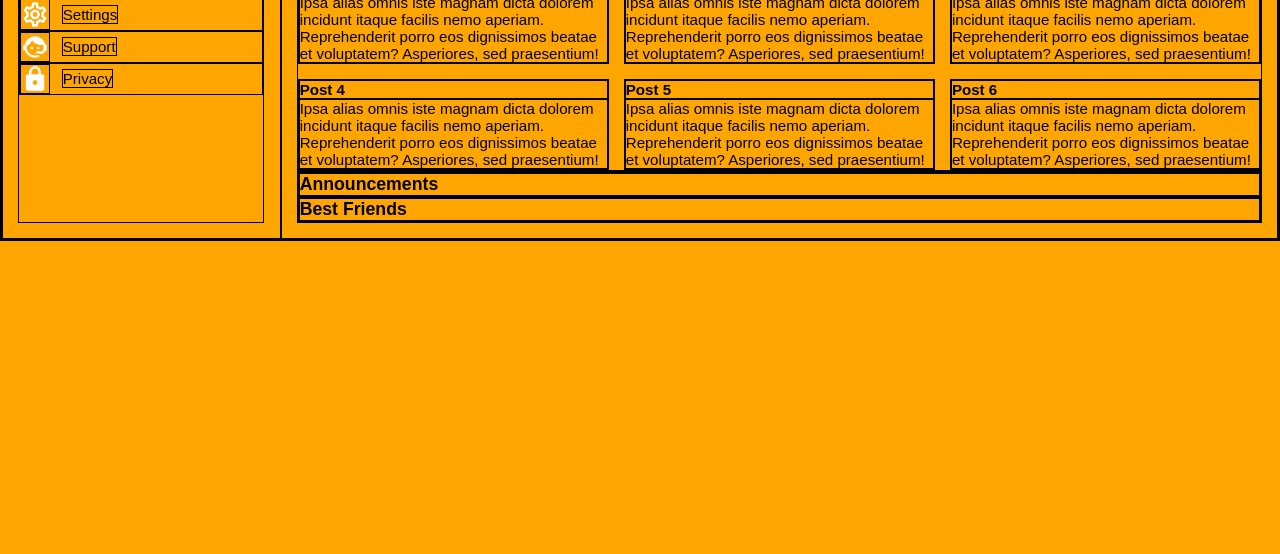
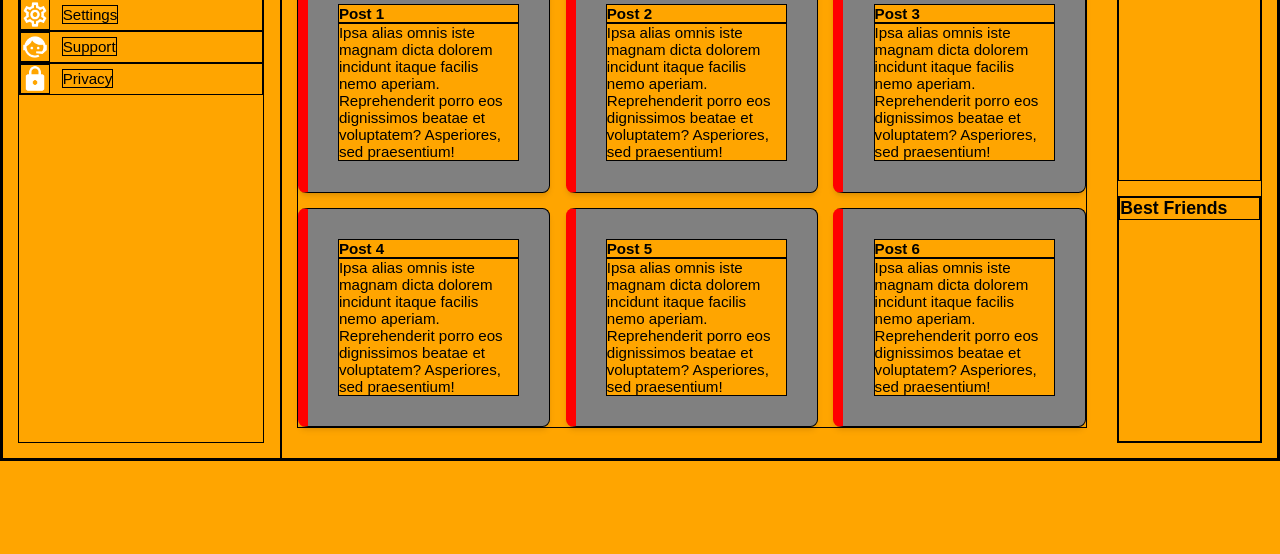
Before and after one commit to hosepeeg/admin-dashboard, a plain HTML site: page index.html in a window 1280 px wide. Shown: the part 246-800 px from the top of the page. Drawn offline with Linux system fonts and the light colour scheme.

Commit message:
fixed more content issues

```diff
--- a/index.html
+++ b/index.html
@@ -81,8 +81,8 @@
        </header>
 
        <div class="content">
-            <h3 class="your-posts">Your Posts</h3>
             <div class="posts">
+                <h3 class="your-posts">Your Posts</h3>
                 <div class="project">
                     <h4>Post 1</h4>
                     <p>
@@ -130,8 +130,11 @@
                         nemo aperiam. Reprehenderit porro eos dignissimos beatae et
                         voluptatem? Asperiores, sed praesentium!
                     </p>
+
+
                 </div>
             </div>
+
             <div class="right-content">
                 <div class="announcements">
                     <h3>Announcements</h3>
--- a/styles/styles.css
+++ b/styles/styles.css
@@ -109,19 +109,36 @@ header{
 /*Content*/
 .content{
     padding: 1rem;
+    display: grid;
+    grid-template-columns: 1fr 1fr;
+    grid-template-rows: 3fr 1fr;
+    gap: 1rem;
 }
 
 .posts{
     display: grid;
-    grid-template-columns: repeat(auto-fit, minmax(300px, 1fr));
-    grid-auto-rows: 1fr;
     gap: 1rem;
+    grid-template-rows: auto 1fr 1fr;
+    grid-template-columns: repeat(auto-fit, minmax(15rem, 1fr));
+    grid-area: 1 / 1 / -1 / -1;
 }
 
 .your-posts{
-    padding-bottom: 15px;
+    grid-column: 1 /-1;
 }
 
 .right-content{
     display: grid;
+    grid-area: 1 / 4 / 4 / auto;
+    gap: 1rem;
 }
+
+.project{
+    border-left: 10px solid red;
+    display: flex;
+    flex-direction: column;
+    background-color: gray;
+    padding: 2rem;
+    border-radius: 0.5rem;
+    box-shadow: 0 4px 6px -1px rgb(0 0 0 / 0.1), 0 2px 4px -2px rgb(0 0 0 / 0.1);
+}
```
